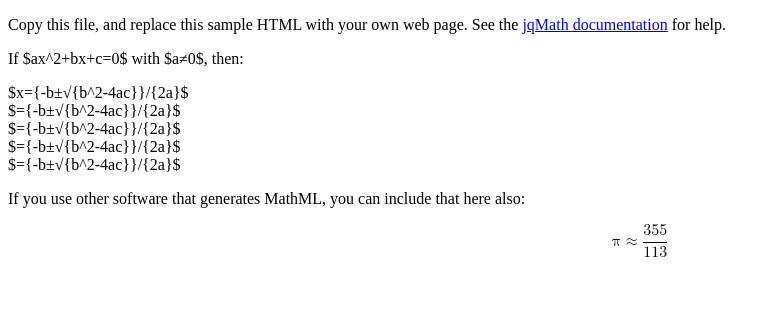
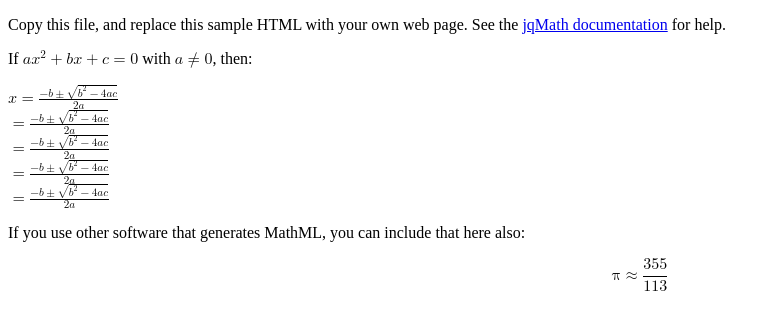
Before and after one commit to mahtoBabu/mathSolution, a plain HTML site: page index.html in a window 1280 px wide. Shown: the whole page, without its empty margins (0-777 px from the left). Drawn offline with Linux system fonts and the light colour scheme; the site is published under a folder, as on GitHub Pages, so addresses that start at the root find nothing.

Commit message:
Update index.html

```diff
--- a/index.html
+++ b/index.html
@@ -5,10 +5,10 @@
 	<meta charset="utf-8">
 
 
-	<link rel="stylesheet" href="/jqmath-0.4.3.css">
+	<link rel="stylesheet" href="jqmath-0.4.3.css">
 
-	<script src="/jquery-1.4.3.min.js"></script>
-	<script src="/jqmath-etc-0.4.6.min.js" charset="utf-8"></script>
+	<script src="jquery-1.4.3.min.js"></script>
+	<script src="jqmath-etc-0.4.6.min.js" charset="utf-8"></script>
 	<!-- <script>M.MathPlayer = false; M.trustHtml = true;</script> -->
 
 <!--
```
